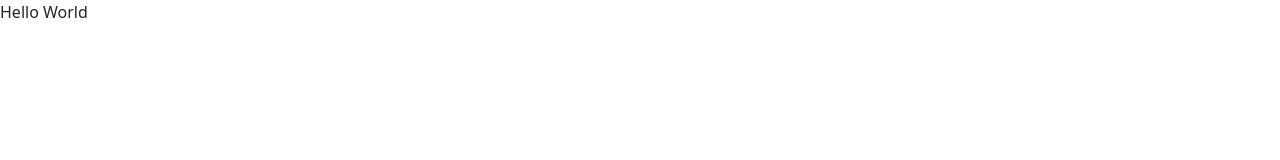
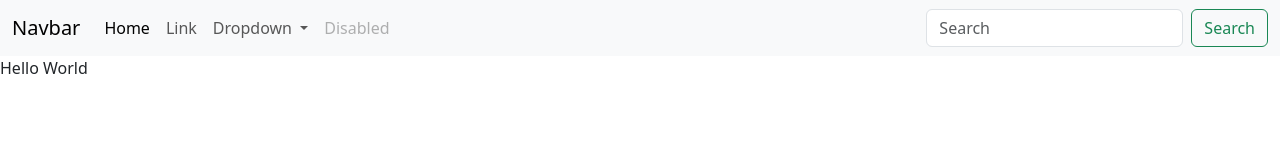
Before and after one commit to chrislingard/Chris-Young-Jour352, a plain HTML site: page resume_project/bootstrap_template.html in a window 1280 px wide. Drawn offline with nearby package versions, Linux system fonts and the light colour scheme.

Commit message:
bootstrap intro pt 1
added navbar

```diff
--- a/resume_project/bootstrap_template.html
+++ b/resume_project/bootstrap_template.html
@@ -13,7 +13,82 @@
     </head>
 
     <body>
-        Hello World
+         <!-- Navbar start-->
+
+<nav class="navbar navbar-expand-lg navbar-light bg-light">
+
+    <div class="container-fluid">
+
+      <a class="navbar-brand" href="#">Navbar</a>
+
+      <button class="navbar-toggler" type="button" data-bs-toggle="collapse" data-bs-target="#navbarSupportedContent" aria-controls="navbarSupportedContent" aria-expanded="false" aria-label="Toggle navigation">
+
+        <span class="navbar-toggler-icon"></span>
+
+      </button>
+
+      <div class="collapse navbar-collapse" id="navbarSupportedContent">
+
+        <ul class="navbar-nav me-auto mb-2 mb-lg-0">
+
+          <li class="nav-item">
+
+            <a class="nav-link active" aria-current="page" href="#">Home</a>
+
+          </li>
+
+          <li class="nav-item">
+
+            <a class="nav-link" href="#">Link</a>
+
+          </li>
+
+          <li class="nav-item dropdown">
+
+            <a class="nav-link dropdown-toggle" href="#" id="navbarDropdown" role="button" data-bs-toggle="dropdown" aria-expanded="false">
+
+              Dropdown
+
+            </a>
+
+            <ul class="dropdown-menu" aria-labelledby="navbarDropdown">
+
+              <li><a class="dropdown-item" href="#">Action</a></li>
+
+              <li><a class="dropdown-item" href="#">Another action</a></li>
+
+              <li><hr class="dropdown-divider"></li>
+
+              <li><a class="dropdown-item" href="#">Something else here</a></li>
+
+            </ul>
+
+          </li>
+
+          <li class="nav-item">
+
+            <a class="nav-link disabled" href="#" tabindex="-1"    aria-disabled="true">Disabled</a>
+
+          </li>
+
+        </ul>
+
+        <form class="d-flex">
+
+          <input class="form-control me-2" type="search" placeholder="Search" aria-label="Search">
+
+          <button class="btn btn-outline-success" type="submit">Search</button>
+
+        </form>
+
+      </div>
+
+    </div>
+
+  </nav>
+
+  <!-- Navbar end-->
+         Hello World
          <!-- Separate Popper and Bootstrap JS goes at the bottom of your body section -->
 
     <script src="https://cdn.jsdelivr.net/npm/@popperjs/core@2.9.2/dist/umd/popper.min.js" integrity="sha384-IQsoLXl5PILFhosVNubq5LC7Qb9DXgDA9i+tQ8Zj3iwWAwPtgFTxbJ8NT4GN1R8p" crossorigin="anonymous"></script>
```
